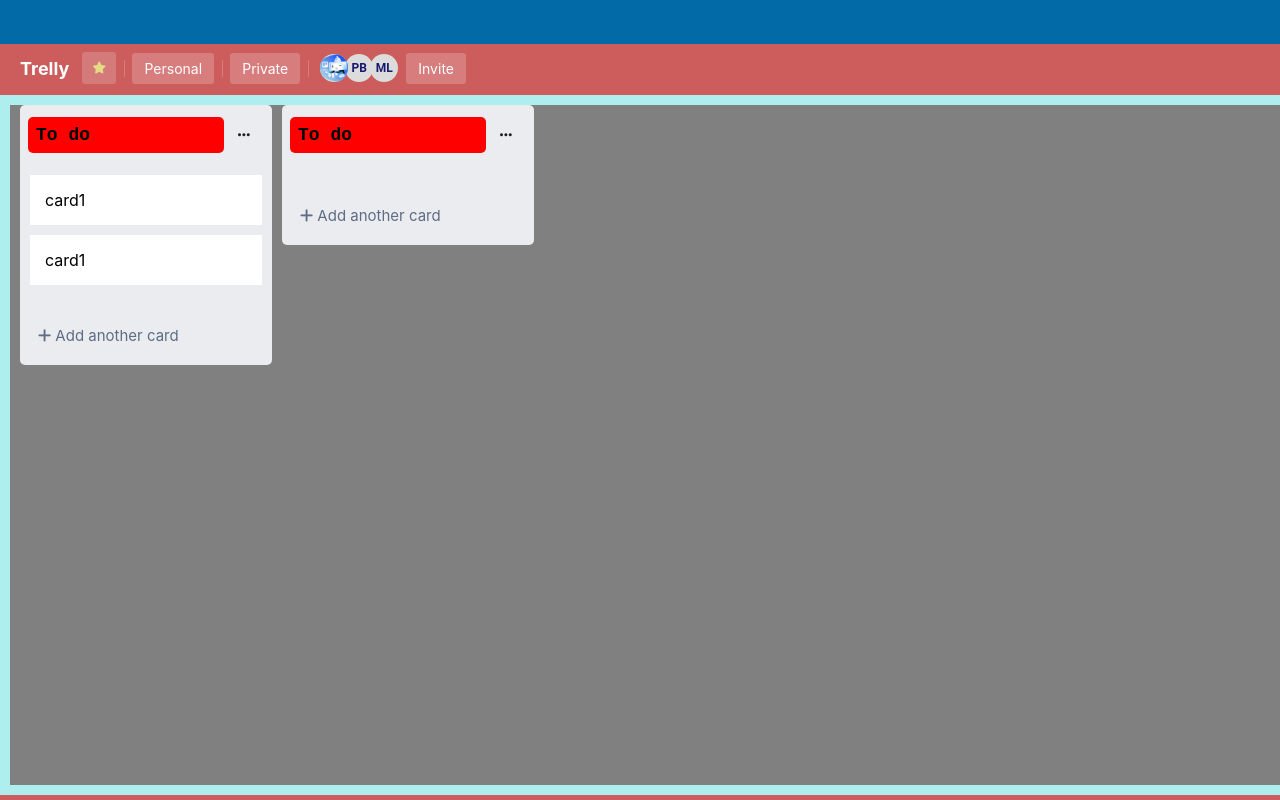
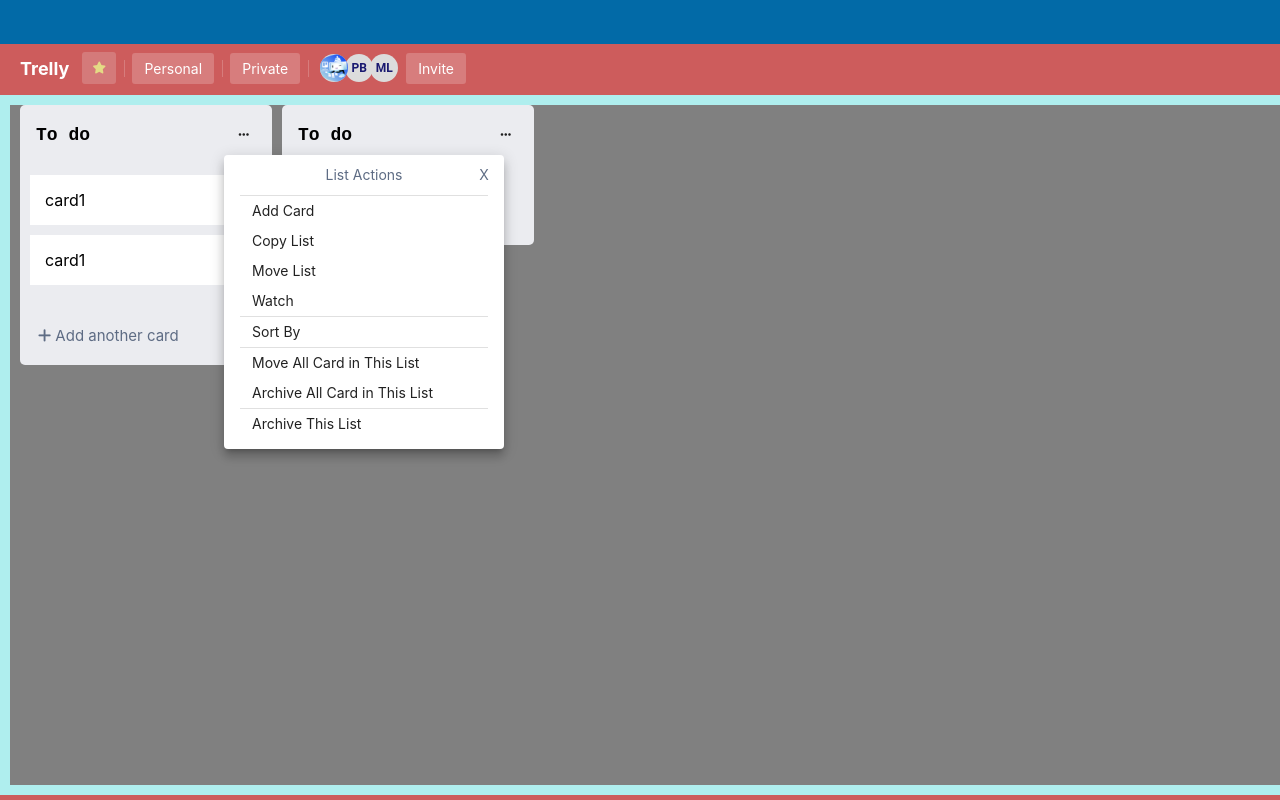
Before and after one commit to See-you-at-Germany-Corp/Trelly-front-end, a React (Create React App) app: page /1/1 in a window 1280 px wide. Both pictures are taken after a click on the button 244 px from the left and 135 px from the top of the page. Built offline with nearby package versions, Linux system fonts and the light colour scheme.

Commit message:
pop-over structure

```diff
--- a/src/components/list-group/board-list.js
+++ b/src/components/list-group/board-list.js
@@ -1,60 +1,71 @@
 import React, { useContext, useState, useRef, useEffect } from 'react'
 import styled from 'styled-components'
-
 // import Draggable from 'react-draggable'
 import { Droppable, Draggable } from 'react-beautiful-dnd'
 import { BoardContext } from '../../context/board-context/board-context'
 import Card from './board-card'
-import { TextareaAutosize, Button, } from '@material-ui/core'
+import { TextareaAutosize, Button, Popover, Divider, } from '@material-ui/core'
+
 
 export default function List(props) {
     const { boardState, boardDispatch } = useContext(BoardContext)
-
     const list = boardState.lists[props.index]
 
-    const nameRef = useRef(null)
-    const [name, rename] = useState({
-        oldName: list.name,
-        newName: list.name
+    // Edit listname & New Card
+    const listNameRef = useRef(null)
+    const [edittingListName, setEdittingListName] = useState(false)
+    const [listName, renameList] = useState({
+        oldListName: list.name,
+        newListName: list.name,
     })
-    const [edittingName, setEdittingName] = useState(false)
 
     const newCardRef = useRef(null)
     const [newCardName, setNewCardName] = useState('')
     const [edittingCardName, setEdittingCardName] = useState(false)
 
+    const [selectFocus, setSelectFocus] = useState(null)
+
+    // List popover & New card popover
+    const [anchorEl, setAnchorEl] = useState({
+        listOpen: false,
+        newCardOpen: false,
+        element: null
+    })
 
     useEffect(() => {
-        if (edittingName) {
-            nameRef.current.focus()
+        if (selectFocus === 'list') {
+            listNameRef.current.focus()
+        }
+        else if (selectFocus === 'card') {
+            newCardRef.current.focus()
         }
     });
 
     const handleChangeName = e => {
-        rename({
-            oldName: name.oldName,
-            newName: e.target.value
+        renameList({
+            oldListName: listName.oldListName,
+            newListName: e.target.value,
         })
     }
-
     const handleNewCardName = e => {
         setNewCardName(e.target.value)
     }
 
     const listNameBlur = e => {
-        setEdittingName(!edittingName)
+        setEdittingListName(!edittingListName)
+        setSelectFocus('')
 
-        if (!name.newName.length) {
-            rename({
-                oldName: name.oldName,
-                newName: name.oldName
+        if (!listName.newListName.length) {
+            renameList({
+                oldListName: listName.oldListName,
+                newListName: listName.oldListName
             })
             return
         }
 
-        rename({
-            oldName: name.newName,
-            newName: name.newName
+        renameList({
+            oldListName: listName.newListName,
+            newListName: listName.newListName
         })
 
         boardDispatch({
@@ -66,10 +77,43 @@
         // send new name to server
     }
 
-    const enterNewName = e => {
+    const checkNewListName = e => {
         if (e.key !== 'Enter') return
-        nameRef.current.blur()
+        listNameRef.current.blur()
     }
+
+    const newCardkeyCheck = e => {
+        if (e.key === 'Enter') {
+            createNewCard()
+        }
+        else if (e.key === 'Escape') {
+            setNewCardName('')
+            setEdittingCardName(!edittingCardName)
+        }
+    }
+
+    const setAnchor = (e, type) => {
+        setAnchorEl({
+            listOpen: type === 'LIST',
+            newCardOpen: type === 'NEW_CARD',
+            element: e.currentTarget
+        })
+    }
+
+    const closeAnchor = type => {
+        setAnchorEl({
+            listOpen: false,
+            newCardOpen: false,
+            element: null
+        })
+    }
+
+    const createNewCard = () => {
+        // do something
+    }
+
+
+    console.log('re-render');
 
     return (
         <Draggable draggableId={props.listId} index={props.index}>
@@ -81,20 +125,76 @@
                     <ListContent>
                         <HeaderField {...provided.dragHandleProps}>
                             <div
-                                className={`drag-target ${edittingName ? 'hide' : ''}`}
-                                onClick={() => (setEdittingName(!edittingName))}
+                                className={`drag-target ${edittingListName ? 'hide' : ''}`}
+                                onClick={() => {
+                                    setEdittingListName(!edittingListName)
+                                    setSelectFocus('list')
+                                }}
                             />
                             <TextareaAutosize
                                 rowsMax={5}
-                                ref={nameRef}
+                                ref={listNameRef}
                                 onBlur={listNameBlur}
-                                value={name.newName}
-                                onKeyPress={enterNewName}
+                                value={listName.newListName}
+                                onKeyPress={checkNewListName}
                                 onChange={handleChangeName}
                             />
-                            <Button>
+                            <div>
+                                <Button onClick={e => setAnchor(e, 'LIST')} style={{ fontSize: 12 }}>
                                     <div className="fas fa-ellipsis-h" />
                                 </Button>
+                                <Popover
+                                    open={anchorEl.listOpen}
+                                    anchorEl={anchorEl.element}
+                                    onClose={() => closeAnchor('LIST')}
+                                    anchorOrigin={{
+                                        vertical: 'bottom',
+                                        horizontal: 'left',
+                                    }}
+                                    transformOrigin={{
+                                        vertical: 'top',
+                                        horizontal: 'left',
+                                    }}
+                                >
+                                    <PopOverList>
+                                        <div className='pop-over-header'>
+                                            <div className='list-act'>List Actions</div>
+                                            <div className='x-button' onClick={() => closeAnchor('LIST')}>X</div>
+                                        </div>
+
+                                        <Divider variant='middle' />
+
+                                        <div className='pop-over-content'>
+                                            <ul>
+                                                <li>Add Card</li>
+                                                <li>Copy List</li>
+                                                <li>Move List</li>
+                                                <li>Watch</li>
+                                            </ul>
+
+                                            <Divider variant='middle' />
+
+                                            <ul>
+                                                <li>Sort By</li>
+                                            </ul>
+
+                                            <Divider variant='middle' />
+
+                                            <ul>
+                                                <li>Move All Card in This List</li>
+                                                <li>Archive All Card in This List</li>
+                                            </ul>
+
+                                            <Divider variant='middle' />
+
+                                            <ul>
+                                                <li>Archive This List</li>
+                                            </ul>
+
+                                        </div>
+                                    </PopOverList>
+                                </Popover>
+                            </div>
                         </HeaderField>
 
                         <Droppable droppableId={props.listId} type='card'>
@@ -121,20 +221,77 @@
                             )}
                         </Droppable>
                         <AddCard>
-                            {
-                                !edittingCardName ?
                             <div
-                                        className='add-composer'
-                                        onClick={() => setEdittingCardName(!edittingCardName)}
-                                    >
+                                className={`add-composer ${!edittingCardName ? '' : 'hide'}`}
+                                onClick={() => {
+                                    setEdittingCardName(!edittingCardName)
+                                    setSelectFocus('card')
+                                }}>
                                 <i className="fas fa-plus" ></i> Add another card
                             </div>
-                                    :
+
+                            <div className={`new-card-wrapper ${edittingCardName ? '' : 'hide'}`}>
                                 <TextareaAutosize
+                                    rowsMax={7}
+                                    ref={newCardRef}
                                     value={newCardName}
+                                    onKeyDown={newCardkeyCheck}
                                     onChange={handleNewCardName}
+                                    placeholder='Enter a title for this card.'
                                 />
-                            }
+                                <div className='add-card-wrapper'>
+                                    <Button
+                                        className='add-button'
+                                        onClick={() => {
+                                            setEdittingCardName(!edittingCardName)
+                                            createNewCard()
+                                        }}>
+                                        Add card</Button>
+                                    <div
+                                        className='x-button'
+                                        onClick={() => {
+                                            setEdittingCardName(!edittingCardName)
+                                            setNewCardName('')
+                                        }}>
+                                        <i className="fas fa-times" />
+                                    </div>
+                                    <div style={{ display: 'inline' }}>
+                                        <Button className='ellipsis-button' onClick={e => setAnchor(e, 'NEW_CARD')}>
+                                            <div className="fas fa-ellipsis-h" />
+                                        </Button>
+                                        <Popover
+                                            open={anchorEl.newCardOpen}
+                                            anchorEl={anchorEl.element}
+                                            onClose={() => closeAnchor('NEW_CARD')}
+                                            anchorOrigin={{
+                                                vertical: 'bottom',
+                                                horizontal: 'left',
+                                            }}
+                                            transformOrigin={{
+                                                vertical: 'top',
+                                                horizontal: 'left',
+                                            }}
+                                        >
+                                            <PopOverList>
+                                                <div className='pop-over-header'>
+                                                    <div className='list-act'>Options</div>
+                                                    <div className='x-button' onClick={() => closeAnchor('LIST')}>X</div>
+                                                </div>
+
+                                                <Divider variant='middle' />
+
+                                                <div className='pop-over-content'>
+                                                    <ul>
+                                                        <li>Member</li>
+                                                        <li>Label</li>
+                                                        <li>Position</li>
+                                                    </ul>
+                                                </div>
+                                            </PopOverList>
+                                        </Popover>
+                                    </div>
+                                </div>
+                            </div>
                         </AddCard>
                     </ListContent>
                 </ListWrapper>
@@ -142,12 +299,10 @@
         </Draggable>
     )
 }
-
 const ListWrapper = styled.div`
     max-height: 95%;
     min-width: 250px;
     max-width: 280px;
-
     margin-right: 10px;
     border-radius: 10px;
     padding-bottom: 10px;
@@ -165,11 +320,9 @@
 
 const HeaderField = styled.div`
     min-height: 40px;
-
     padding: 10px 8px;
     font-size: 20px;
     position: relative;
-
     display: flex;
     align-items: center;
     justify-content: space-between;
@@ -182,23 +335,20 @@
 
     textarea {
         width: 180px;
-
         resize: none;
         font-size: 18px;
         font-weight: 600;
         word-break: keep-all;
-
         border: 0;
         padding: 8px 8px;
         border-radius: 5px;
-        background-color: red;
+        background-color: transparent;
 
         :focus {
             outline-color: #2F3F8F;
             background-color: white;
         }
     }
-
     .drag-target {
         cursor: pointer;
         position: absolute;
@@ -207,12 +357,10 @@
         right: 0;
         bottom: 0;
     }
-
     .hide {
         display: none;
     }
 `
-
 const CardList = styled.div`
     padding: 10px;
     overflow-y: auto;
@@ -220,22 +368,18 @@
 `
 
 const AddCard = styled.div`
-    height: 40px;
-
+    min-height: 40px;
     margin: 10px 8px;
     display: table;
 
     .add-composer {
         width: 100%;
-        height: 100%;
-
+        height: 40px;
         padding-left: 10px;
         border-radius: 3px;
-
         font-size: 15px;
         display: table-cell;
         vertical-align: middle;
-
         color: #5e6c84;
         cursor: pointer;
 
@@ -244,12 +388,123 @@
         }
     }
 
-    textarea {
-        /* width: calc(100% - 8px); */
+    .new-card-wrapper {
         width: 100%;
+    }
+
+    .new-card-wrapper textarea {
         min-height: 20px;
+        width: calc(100% - 20px);
 
+        border: 0;
         resize: none;
+        padding: 10px;
+        font-size: 10px;
         background-color: white;
     }
+
+    .MuiButton-root {
+        min-width: 30px;
+        text-transform: none;
+    }
+
+    .add-card-wrapper {
+        height: 40px;
+    }
+
+    .add-button {
+        min-width: 60px;
+        min-height: 40px;
+        overflow: hidden;
+        display: inline-block;
+
+        color: white;
+        background-color: #61AA4F;
+
+        :hover {
+            background-color: #65BF4A;
+        }
+    }
+
+    .x-button {
+        min-width: 40px;
+        min-height: 40px;
+
+        color: #5e6c84;
+        font-size: 15px;
+        line-height: 40px;
+        text-align: center;
+
+        display: inline-block;
+
+        :hover {
+            color: #405070;
+            cursor: pointer;
+        }
+    }
+
+    .ellipsis-button {
+        width: 50px;
+        min-height: 30px;
+        margin-top: 10px;
+
+        float: right;
+        color: #5e6c84;
+        font-size: 15px;
+        text-align: center;
+    }
+
+    .hide {
+        display: none;
+    }
 `
+
+const PopOverList = styled.div`
+    width: 280px;
+    font-size: 14px;
+
+    padding-bottom: 10px;
+
+    .pop-over-header {
+        text-align: center;
+        position: relative;
+
+        color: #5e6c84;
+    }
+
+    .pop-over-header .list-act {
+        line-height: 40px;
+    }
+
+    .pop-over-header .x-button {
+        width: 40px;
+        height: 40px;
+        line-height: 40px;
+
+        top: 0;
+        right: 0;
+        position: absolute;
+
+        cursor: pointer;
+
+        :hover {
+            color: #1e2c44;
+        }
+    }
+
+    ul {
+        list-style-type: none;
+        margin: 0;
+        padding: 0;
+    }
+
+    li {
+        cursor: pointer;
+        line-height: 30px;
+        padding-left: 10%;
+
+        :hover {
+            background-color: rgba(9,30,66,.08);
+        }
+    }
+`
```
Lines whose indentation alone changed are shown as unchanged.
